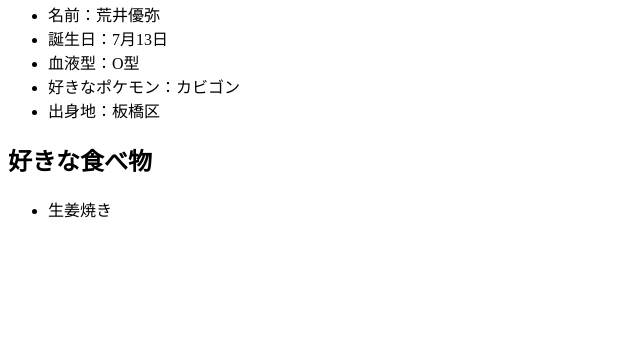
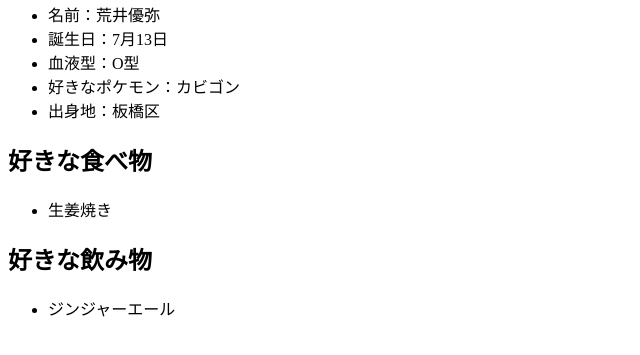
Before and after one commit to yuuyara/DS_programming, a plain HTML site: page index.html in a window 1280 px wide. Shown: the part 87-442 px from the top of the page, without its empty margins (0-640 px from the left). Drawn offline with Linux system fonts and the light colour scheme.

Commit message:
好きな飲み物を追記

```diff
--- a/index.html
+++ b/index.html
@@ -29,6 +29,12 @@
             <li>生姜焼き</li>
         </ul>
 
+        <h2> 好きな飲み物 </h2>
+
+        <ul>
+            <li>ジンジャーエール</li>
+        </ul>
+
 
     </body>
 </html>
```
